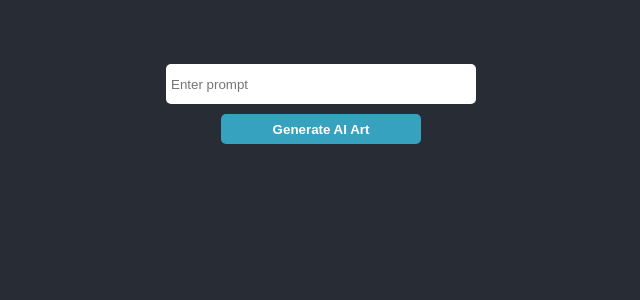
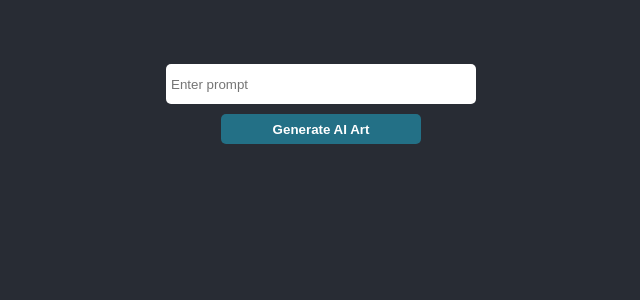
Before and after one commit to CodeTanim/art-engine, a React (Create React App) app: page / in a window 1280 px wide. Shown: the top 300 px of the page, without its empty margins (319-959 px from the left). Built offline with nearby package versions, Linux system fonts and the light colour scheme.

Commit message:
adjusted for smaller screens

```diff
--- a/src/App.css
+++ b/src/App.css
@@ -52,7 +52,7 @@ input {
 button {
   width: 200px;
   height: 30px;
-  background-color: #36a2c0;
+  background-color: #237086;
   border: none;
   border-radius: 5px;
   color: white;
@@ -76,12 +76,13 @@ button:hover {
 .image-container img {
   border-radius: 15px;
   box-shadow: 0px 10px 20px rgba(0, 0, 0, 0.7), 0px 6px 6px rgba(0, 0, 0, 0.23);
+  max-width: 100%; /* Added to make the image responsive */
+  height: auto; /* Added to make the image responsive */
+
 }
-
 
 .download-button {
   border-radius: 15px;
-
   width: 30px;
   height: 30px;
   position: absolute;
@@ -106,9 +107,6 @@ button:hover {
   100% { transform: rotate(360deg); }
 }
 
-
-
-
 @keyframes App-logo-spin {
   from {
     transform: rotate(0deg);
@@ -117,3 +115,15 @@ button:hover {
     transform: rotate(360deg);
   }
 }
+
+@media screen and (max-width: 600px) {
+
+  .image-container img {
+   /* padding-right: 5px; */
+   height: 400px;
+   width: 350px;
+
+  }
+
+
+}
```
Also changed, not shown: src/downloading.png (added).
